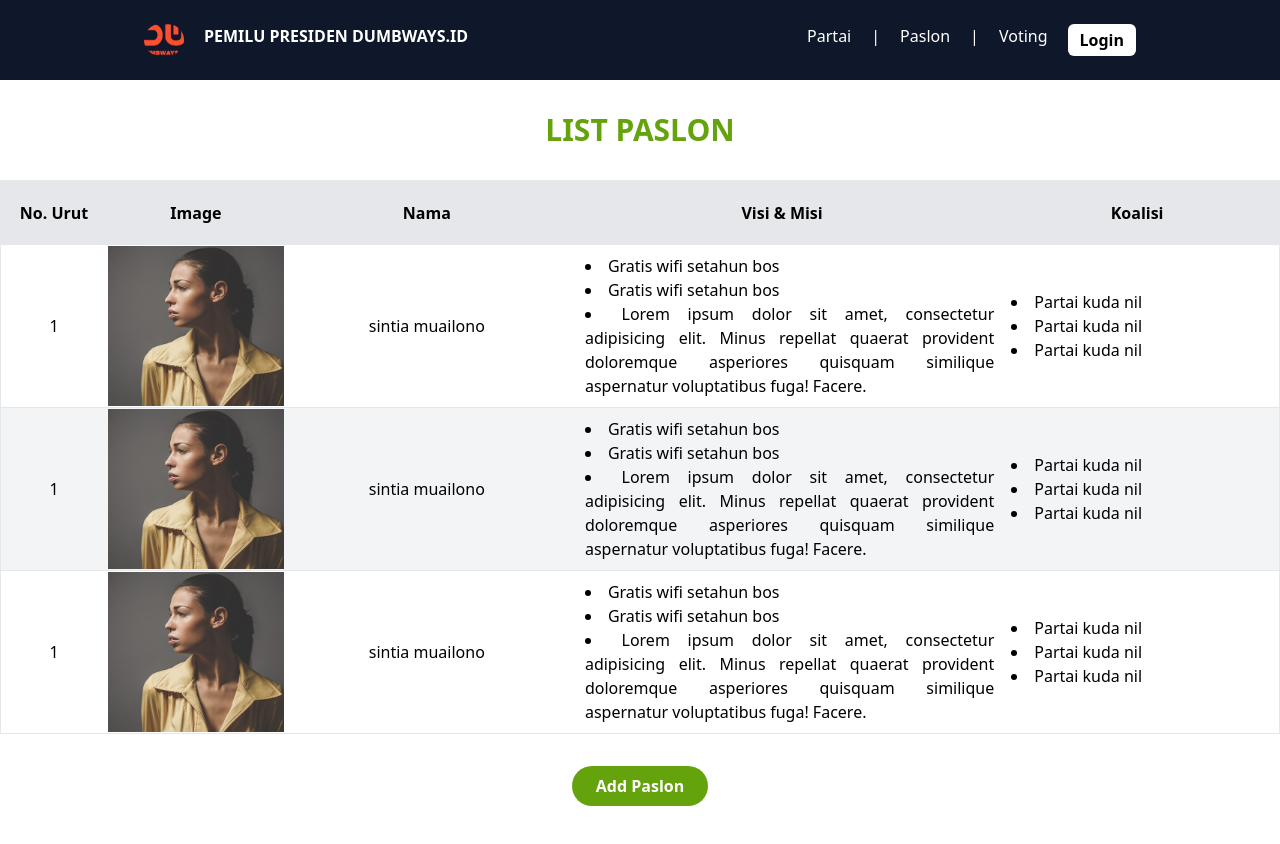
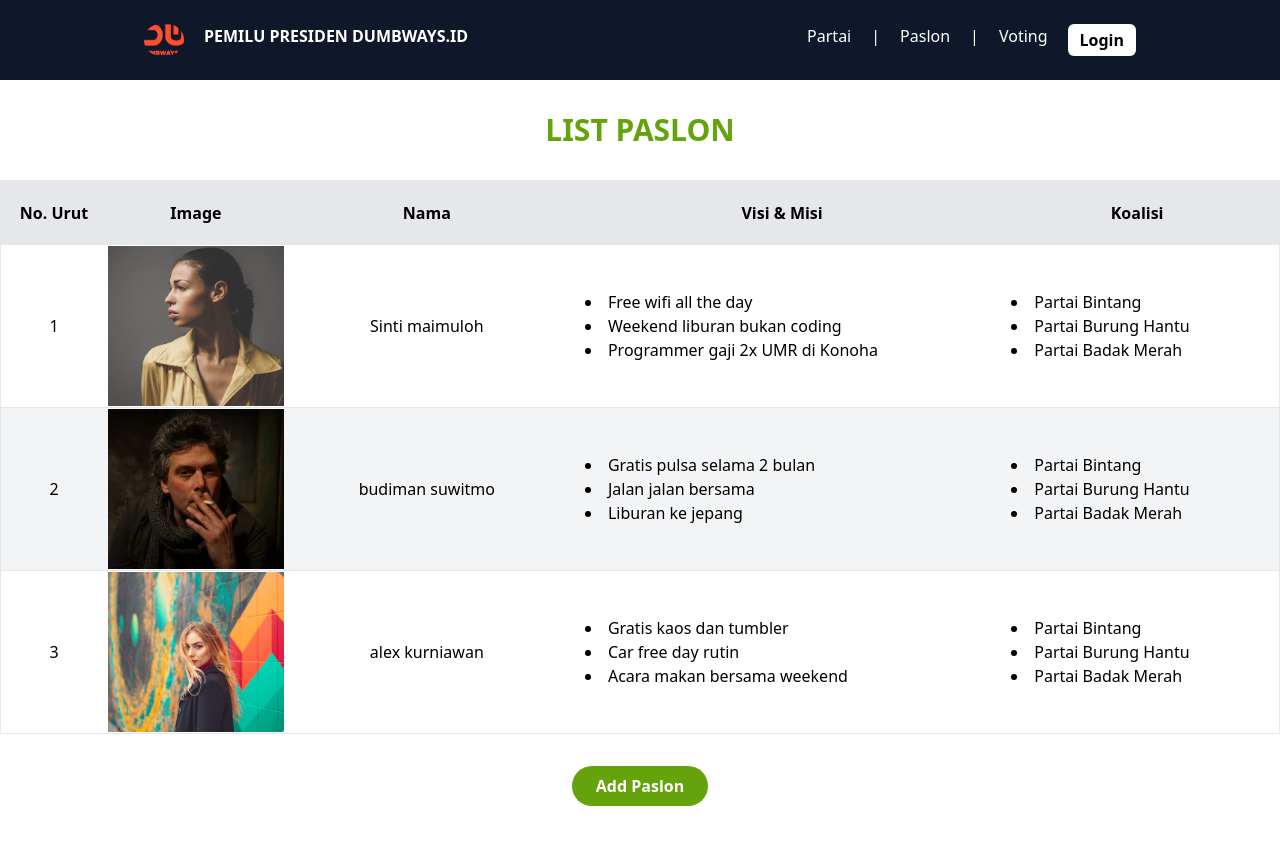
Before and after one commit to dipa3003/Frontend-Pilpres-Dumbways, a React (Vite) app: page /paslon in a window 1280 px wide. Shown: the top 844 px of the page. Built offline with nearby package versions, Linux system fonts and the light colour scheme; what chartjs-plugin-datalabels would draw is missing.

Commit message:
paslonPage: map list paslon in table partai

```diff
--- a/src/pages/paslon.tsx
+++ b/src/pages/paslon.tsx
@@ -1,7 +1,23 @@
 import { Link } from "react-router-dom";
 import Navbar from "../components/Navbar";
+import dataPaslon from "../mocks/dataAddPaslon.json";
+import { useEffect, useState } from "react";
+
+type TDataPaslon = {
+    url: string;
+    nama: string;
+    nomor: number;
+    visiMisi: string[];
+    koalisi: string[];
+};
 
 export default function PaslonPage() {
+    const [data, setData] = useState<TDataPaslon[] | null>(null);
+
+    useEffect(() => {
+        setData(dataPaslon);
+    }, []);
+
     return (
         <>
             <Navbar />
@@ -18,7 +34,32 @@ export default function PaslonPage() {
                         </tr>
                     </thead>
                     <tbody>
-                        <tr className="border text-center mb-8 even:bg-gray-100">
+                        {data &&
+                            data.map((item, i) => (
+                                <tr className="border text-center mb-8 even:bg-gray-100" key={i}>
+                                    <td>{item.nomor}</td>
+                                    <td className="h-40">
+                                        <img src={item.url} alt="img" className="h-40 w-full object-cover" />
+                                    </td>
+                                    <td>{item.nama}</td>
+                                    <td className="text-justify pl-4">
+                                        {item.visiMisi.map((visiMisi, i) => (
+                                            <ul className="list-disc list-inside" key={i}>
+                                                <li>{visiMisi}</li>
+                                            </ul>
+                                        ))}
+                                    </td>
+                                    <td className="text-justify pl-4">
+                                        {item.koalisi.map((koalisi, i) => (
+                                            <ul className="list-disc list-inside" key={i}>
+                                                <li>{koalisi}</li>
+                                            </ul>
+                                        ))}
+                                    </td>
+                                </tr>
+                            ))}
+
+                        {/* <tr className="border text-center mb-8 even:bg-gray-100">
                             <td>1</td>
                             <td className="h-40">
                                 <img src="paslon.jpg" alt="img" className="h-40 w-full object-cover" />
@@ -59,28 +100,7 @@ export default function PaslonPage() {
                                     <li>Partai kuda nil</li>
                                 </ul>
                             </td>
-                        </tr>
-                        <tr className="border text-center mb-8 even:bg-gray-100">
-                            <td>1</td>
-                            <td className="h-40">
-                                <img src="paslon.jpg" alt="img" className="h-40 w-full object-cover" />
-                            </td>
-                            <td>sintia muailono</td>
-                            <td className="text-justify pl-4">
-                                <ul className="list-disc list-inside">
-                                    <li>Gratis wifi setahun bos</li>
-                                    <li>Gratis wifi setahun bos</li>
-                                    <li>Lorem ipsum dolor sit amet, consectetur adipisicing elit. Minus repellat quaerat provident doloremque asperiores quisquam similique aspernatur voluptatibus fuga! Facere.</li>
-                                </ul>
-                            </td>
-                            <td className="text-justify pl-4">
-                                <ul className="list-disc list-inside">
-                                    <li>Partai kuda nil</li>
-                                    <li>Partai kuda nil</li>
-                                    <li>Partai kuda nil</li>
-                                </ul>
-                            </td>
-                        </tr>
+                        </tr> */}
                     </tbody>
                 </table>
                 <div className="flex justify-center mt-8">
```
Also changed, not shown: src/types/artikel.ts (renamed from src/types/artikel.tsx).
